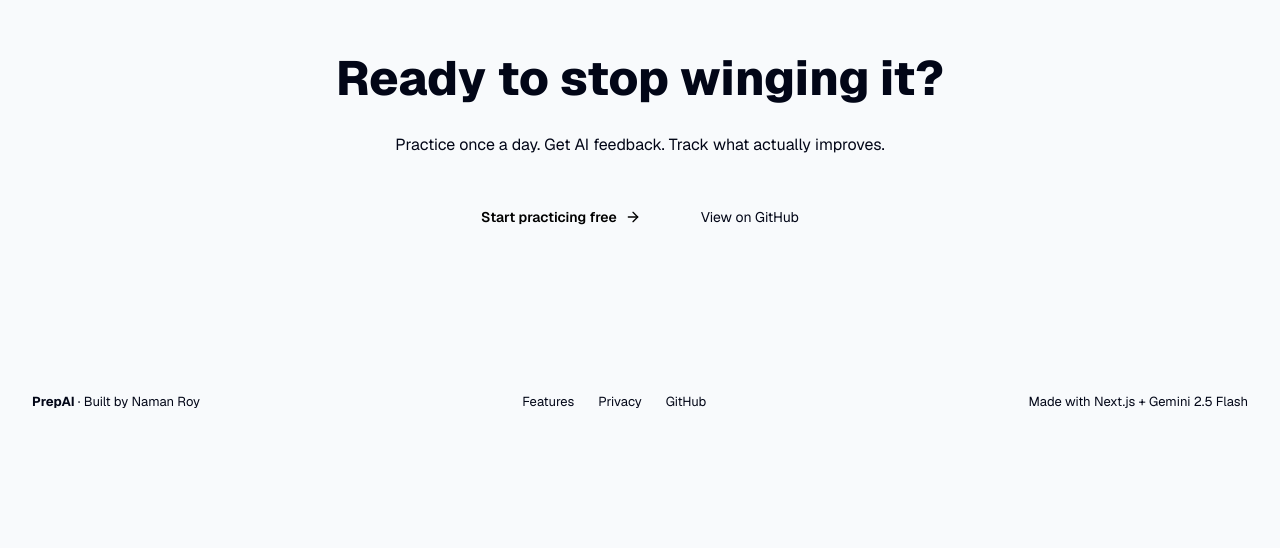
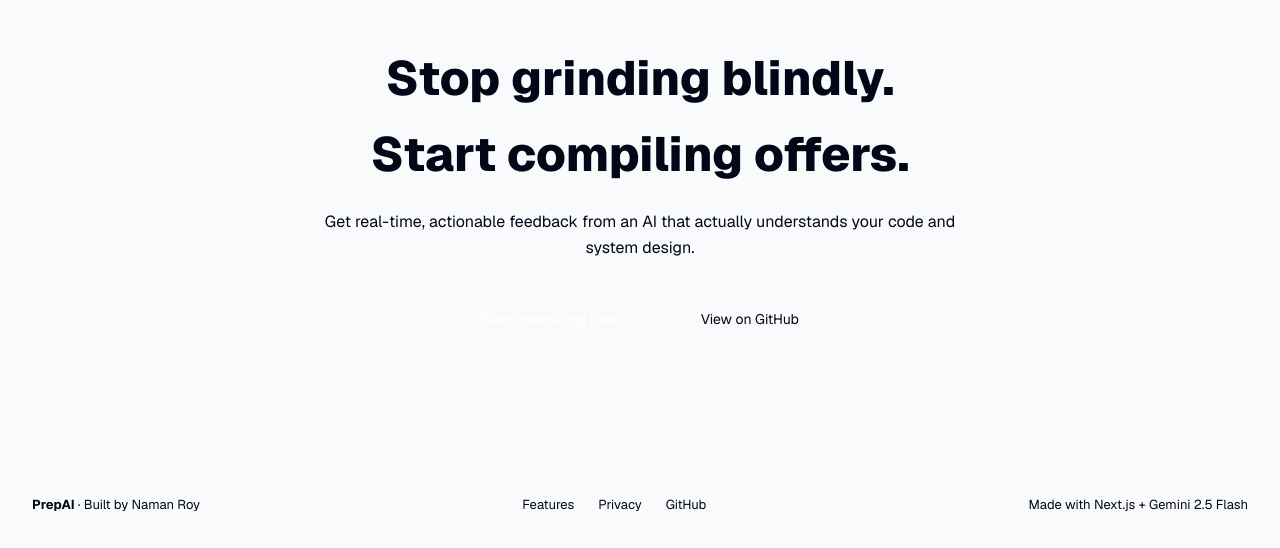
Before and after one commit to nmnroy/-AI-Powered-Interview, a Next.js app in the folder clerk-nextjs/: page / in a window 1280 px wide. Shown: the part 3633-4181 px from the top of the page. Before the commit the page ends 4078 px from the top, so only its background shows below. Built offline with nearby package versions, Linux system fonts and the light colour scheme.

Commit message:
feat: rebuild bottom CTA section with SWE-focused copy and corrected links

```diff
--- a/clerk-nextjs/src/app/page.tsx
+++ b/clerk-nextjs/src/app/page.tsx
@@ -656,14 +656,14 @@ export default function Home() {
 
       {/* ═══ CTA ═══ */}
       <section style={{ padding: '120px 32px', textAlign: 'center', maxWidth: '700px', margin: '0 auto' }}>
-        <h2 style={{ fontFamily: 'var(--font-display)', fontSize: '48px', fontWeight: 800, color: 'var(--text-primary)', marginBottom: '16px' }}>Ready to stop winging it?</h2>
+        <h2 style={{ fontFamily: 'var(--font-display)', fontSize: '48px', fontWeight: 800, color: 'var(--text-primary)', marginBottom: '16px' }}>Stop grinding blindly. Start compiling offers.</h2>
         <p style={{ fontSize: '16px', color: 'var(--text-secondary)', marginBottom: '36px' }}>
-          Practice once a day. Get AI feedback. Track what actually improves.
+          Get real-time, actionable feedback from an AI that actually understands your code and system design.
         </p>
         <div style={{ display: 'flex', gap: '12px', justifyContent: 'center' }}>
           <Link href="/sign-in" style={{
             background: 'var(--accent)',
-            color: '#000',
+            color: '#ffffff',
             fontWeight: 600,
             padding: '12px 24px',
             borderRadius: 'var(--radius-sm)',
@@ -675,7 +675,7 @@ export default function Home() {
             alignItems: 'center',
             gap: '8px'
           }}>Start practicing free <ArrowRight size={16} /></Link>
-          <a href="https://github.com" target="_blank" rel="noopener noreferrer" style={{
+          <a href="https://github.com/nmnroy/-AI-Powered-Interview" target="_blank" rel="noopener noreferrer" style={{
             background: 'transparent',
             border: '1px solid var(--border-strong)',
             color: 'var(--text-secondary)',
```
